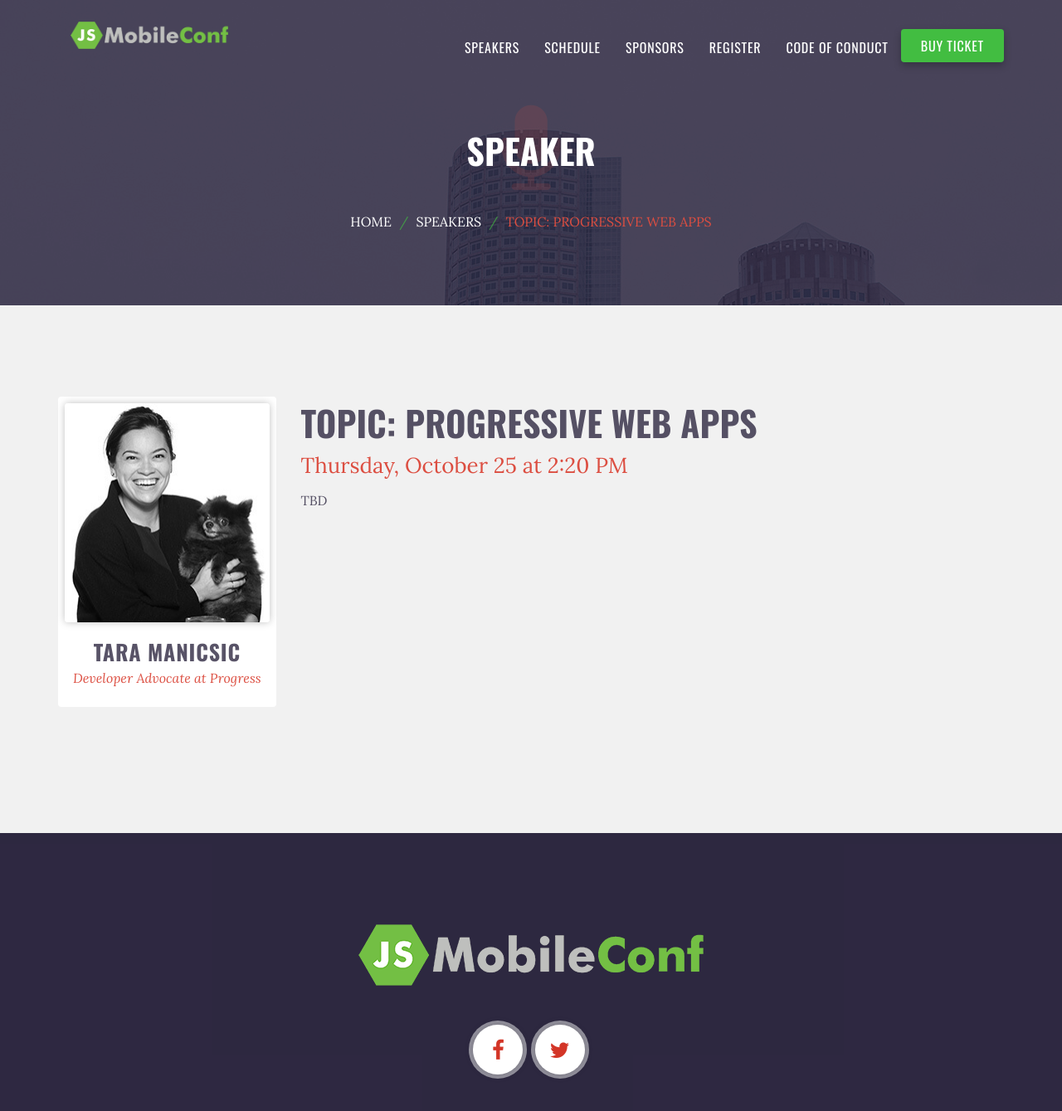
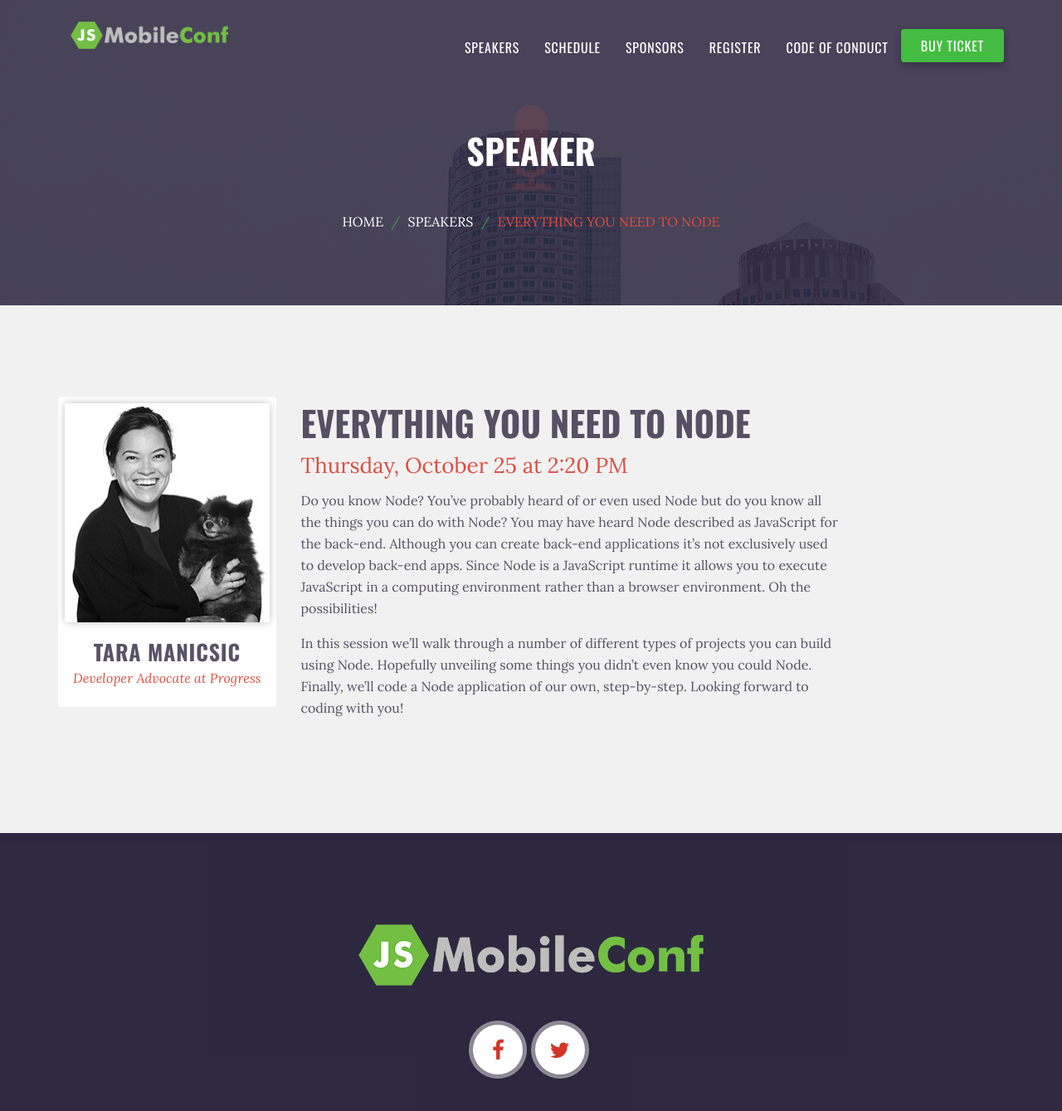
Before and after one commit to remotesynth/jsMobileConf, a Jekyll site: the page built from schedule/session-day1-track2-4.md, in a window 1280 px wide and 1400 px high. Shown: the top 1339 px of the window at 83% size. Built offline with Jekyll 4.4.1, drawn with Linux system fonts in a browser that asks for light colours.

Commit message:
tara's session

```diff
--- a/schedule/session-day1-track2-4.md
+++ b/schedule/session-day1-track2-4.md
@@ -1,12 +1,14 @@
 ---
 layout: session
-title: "Topic: Progressive Web Apps"
+title: "Everything You Need To Node"
 speaker-last-name: Manicsic
 day: 1
 track: 2
 session: 4
 start-time: "2:20 PM"
-short-description: "TBD"
+short-description: "Discover the many different ways you can put Node to use in your projects."
 ---
 
-TBD
+Do you know Node? You've probably heard of or even used Node but do you know all the things you can do with Node? You may have heard Node described as JavaScript for the back-end. Although you can create back-end applications it's not exclusively used to develop back-end apps. Since Node is a JavaScript runtime it allows you to execute JavaScript in a computing environment rather than a browser environment. Oh the possibilities!
+
+In this session we'll walk through a number of different types of projects you can build using Node. Hopefully unveiling some things you didn't even know you could Node. Finally, we'll code a Node application of our own, step-by-step. Looking forward to coding with you!
```
